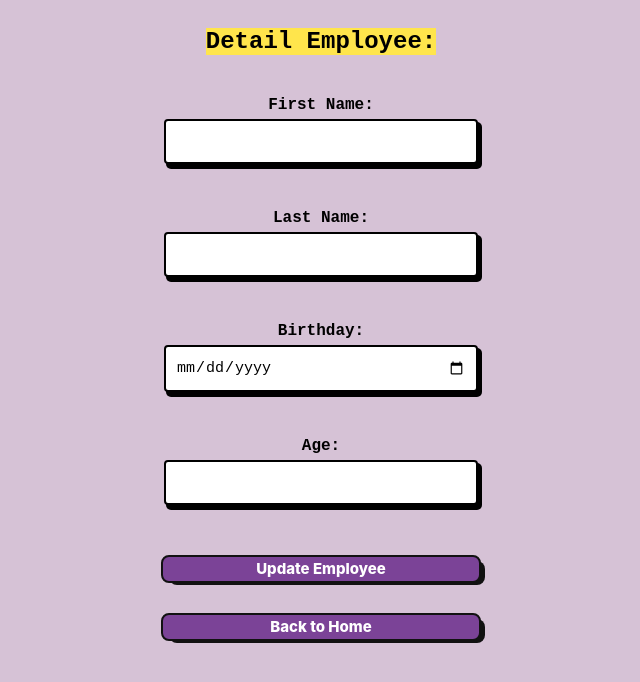
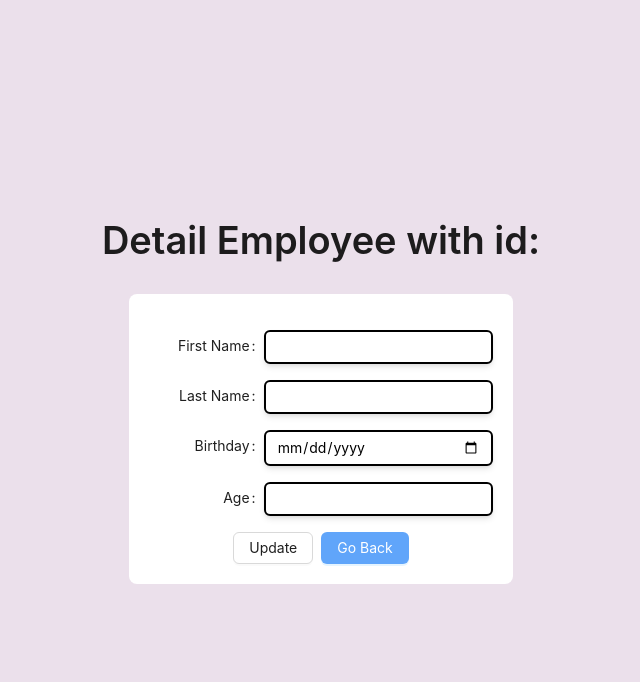
Before and after one commit to yamilms-volenday/practice_training, a Next.js app: page /detailEmployee in a window 1280 px wide. Shown: the top 682 px of the page, without its empty margins (319-959 px from the left). Built offline with nearby package versions, Linux system fonts and the light colour scheme.

Commit message:
design with ant and tailwind almost done

```diff
--- a/package.json
+++ b/package.json
@@ -10,6 +10,7 @@
   },
   "dependencies": {
     "@tanstack/react-query": "^4.35.0",
+    "antd": "^5.9.0",
     "dotenv": "^16.3.1",
     "eslint": "8.49.0",
     "eslint-config-next": "13.4.19",
@@ -21,5 +22,10 @@
     "react-dom": "^18.2.0",
     "react-query": "^3.39.3",
     "yup": "^1.2.0"
+  },
+  "devDependencies": {
+    "autoprefixer": "^10.4.15",
+    "postcss": "^8.4.29",
+    "tailwindcss": "^3.3.3"
   }
 }
--- /dev/null
+++ b/postcss.config.js
@@ -0,0 +1,6 @@
+module.exports = {
+  plugins: {
+    tailwindcss: {},
+    autoprefixer: {},
+  },
+}
--- a/src/component/createForm.js
+++ b/src/component/createForm.js
@@ -1,5 +1,6 @@
 import { useState, useEffect } from 'react';
 import { calculateAge } from '../utils';
+import { Button, Form, Input } from 'antd';
 import * as Yup from 'yup';
 
 export default function CreateForm({ onSubmit }) {
@@ -54,68 +55,64 @@ export default function CreateForm({ onSubmit }) {
 	};
 
 	return (
-		<div className="container-form">
-			<div className="form-area">
-				<form>
-					<div className="form_group">
-						<label className="sub_title" htmlFor="first_name">
-							First Name:
-						</label>
-						<input
-							className="form_style"
-							type="text"
-							id="first_name"
-							name="first_name"
+		<div className="flex flex-col items-center justify-center text-center border-3 rounded-lg p-0 mt-3">
+			<Form layout="horizontal" className="flex flex-col items-stretch justify-center bg-white rounded-lg w-full p-5">
+				<Form.Item label="First Name" labelCol={{ span: 8 }} wrapperCol={{ span: 16 }} className='m-0 mt-4'>
+					<Input
+						className="focus:outline-none border-2 border-black shadow-md rounded-md focus:shadow-sm focus:translate-y-1 text-black"
 						value={newEmployee.first_name}
 						onChange={e => setNewEmployee({ ...newEmployee, first_name: e.target.value })}
 					/>
+				</Form.Item>
+				{errors.first_name && (
+					<div className="flex justify-center">
+						<p className="sub_title text-red-500">{errors.first_name}</p>
 					</div>
-					<div className="form_group">
-						<label className="sub_title" htmlFor="last_name">
-							Last Name:
-						</label>
-						<input
-							className="form_style"
-							type="text"
-							id="last_name"
-							name="last_name"
+				)}
+
+				<Form.Item label="Last Name" labelCol={{ span: 8 }} wrapperCol={{ span: 16 }} className='m-0 mt-4'>
+					<Input
+						className="focus:outline-none border-2 border-black shadow-md rounded-md focus:shadow-sm focus:translate-y-1 text-black"
 						value={newEmployee.last_name}
 						onChange={e => setNewEmployee({ ...newEmployee, last_name: e.target.value })}
 					/>
+				</Form.Item>
+				{errors.last_name && (
+					<div className="flex justify-center">
+						<p className="sub_title text-red-500">{errors.last_name}</p>
 					</div>
-					<div className="form_group">
-						<label className="sub_title" htmlFor="birthday">
-							Birthday:
-						</label>
-						<input
-							className="form_style"
+				)}
+
+				<Form.Item label="Birthday" labelCol={{ span: 8 }} wrapperCol={{ span: 16 }} className='m-0 mt-4'>
+					<Input
 						type="date"
-							id="birthday"
-							name="birthday"
+						className="focus:outline-none border-2 border-black shadow-md rounded-md focus:shadow-sm focus:translate-y-1 text-black"
 						value={newEmployee.birthday}
 						onChange={e => setNewEmployee({ ...newEmployee, birthday: e.target.value })}
 					/>
-					</div>
-					{calculatedAge !== null && (
-						<div className="form_group">
-							<label className="sub_title" htmlFor="birthday">
-								Age:
-							</label>
-							<input className="form_style" type="text" id="age" name="age" value={calculatedAge} />
+				</Form.Item>
+				{errors.birthday && (
+					<div className="flex justify-center">
+						<p className="sub_title text-red-500">{errors.birthday}</p>
 					</div>
 				)}
-					<div>
-						{errors.first_name && <p className="sub_title">{errors.first_name}</p>}
-						{errors.last_name && <p className="sub_title">{errors.last_name}</p>}
-						{errors.birthday && <p className="sub_title">{errors.birthday}</p>}
+
+				{calculatedAge !== null && (
+					<div className="flex justify-center">
+						<p className="font-bold text-purple-900 mt-4">{`Your age is: ${calculatedAge}`}</p>
 					</div>
-					<div>
-						<button className="employee-buttons btn" type="button" onClick={handleSubmit}>
+				)}
+
+				<Form.Item wrapperCol={{ span: 24 }} className="flex justify-center m-0 mt-4">
+					<Button
+						type="primary"
+						htmlType="submit"
+						className="text-white bg-blue-400 hover:bg-blue-500"
+						onClick={handleSubmit}>
 						Create
-						</button>
-					</div>
-				</form>
-			</div>
+					</Button>
+				</Form.Item>
+			</Form>
 		</div>
 	);
 }
--- a/src/pages/detailEmployee.js
+++ b/src/pages/detailEmployee.js
@@ -2,6 +2,8 @@ import React, { useState, useEffect } from 'react';
 import { useRouter } from 'next/router';
 import { useQuery, useMutation, useQueryClient } from 'react-query';
 import * as Yup from 'yup';
+import { Typography, Button, Input, Form } from 'antd';
+const { Title } = Typography;
 
 export default function DetailEmployee() {
 	const router = useRouter();
@@ -151,70 +153,82 @@ export default function DetailEmployee() {
 	}
 
 	return (
-		<div className="container-form">
-			<h1 className="title">Detail Employee: {id}</h1>
-			<div className="form-area">
-				<form className="create-form">
-					<div className="form_group">
-						<label className="sub_title" htmlFor="first_name">
-							First Name:
-						</label>
-						<input
-							className="form_style"
-							type="text"
-							name="first_name"
+		<div className="flex flex-col items-center justify-center text-center h-full">
+			<Title className="title">Detail Employee with id: {id}</Title>
+			<div className="flex flex-col items-center justify-center text-center border-3 rounded-lg p-0 mt-3">
+				<Form
+					layout="horizontal"
+					className="flex flex-col items-stretch justify-center bg-white rounded-lg w-full p-5">
+					<Form.Item label="First Name" labelCol={{ span: 8 }} wrapperCol={{ span: 16 }} className="m-0 mt-4">
+						<Input
+							className="focus:outline-none border-2 border-black shadow-md rounded-md focus:shadow-sm focus:translate-y-1 text-black "
 							value={formData.first_name}
 							onChange={handleChange}
+							name='first_name'
 						/>
-					</div>
-					<div className="form_group">
-						<label className="sub_title" htmlFor="last_name">
-							Last Name:
-						</label>
-						<input
-							className="form_style"
-							name="last_name"
-							type="text"
+					</Form.Item>
+					{errors.first_name && (
+						<div className="flex justify-center">
+							<p className="sub_title text-red-500">{errors.first_name}</p>
+						</div>
+					)}
+
+					<Form.Item label="Last Name" labelCol={{ span: 8 }} wrapperCol={{ span: 16 }} className="m-0 mt-4">
+						<Input
+							className="focus:outline-none border-2 border-black shadow-md rounded-md focus:shadow-sm focus:translate-y-1 text-black"
 							value={formData.last_name}
 							onChange={handleChange}
+							name='last_name'
 						/>
-					</div>
-					<div className="form_group">
-						<label className="sub_title" htmlFor="birthday">
-							Birthday:
-						</label>
-						<input
-							className="form_style"
-							name="birthday"
+					</Form.Item>
+					{errors.last_name && (
+						<div className="flex justify-center">
+							<p className="sub_title text-red-500">{errors.last_name}</p>
+						</div>
+					)}
+
+					<Form.Item label="Birthday" labelCol={{ span: 8 }} wrapperCol={{ span: 16 }} className="m-0 mt-4">
+						<Input
 							type="date"
+							className="focus:outline-none border-2 border-black shadow-md rounded-md focus:shadow-sm focus:translate-y-1 text-black"
 							value={formData.birthday}
 							onChange={handleChange}
+							name='birthday'
 						/>
+					</Form.Item>
+					{errors.birthday && (
+						<div className="flex justify-center">
+							<p className="sub_title text-red-500">{errors.birthday}</p>
+						</div>
+					)}
+					<Form.Item label="Age" labelCol={{ span: 8 }} wrapperCol={{ span: 16 }} className="m-0 mt-4">
+						<Input
+							type="text"
+							className="focus:outline-none border-2 border-black shadow-md rounded-md focus:shadow-sm focus:translate-y-1 text-black"
+							value={formData.age}
+							readOnly
+						/>
+					</Form.Item>
+					<div className='flex justify-center'>
+						<Form.Item wrapperCol={{ span: 24 }} className="flex justify-center m-0 mt-4 mr-1">
+							<Button
+								type="default"
+								htmlType="submit"
+								onClick={handleUpdate}>
+								Update
+							</Button>
+						</Form.Item>
+						<Form.Item wrapperCol={{ span: 24 }} className="flex justify-center m-0 mt-4 ml-1">
+							<Button
+								type="primary"
+								htmlType="submit"
+								className="text-white bg-blue-400 hover:bg-blue-500"
+								onClick={handleBackHome}>
+								Go Back
+							</Button>
+						</Form.Item>
 					</div>
-					<div className="form_group">
-						<label className="sub_title" htmlFor="birthday">
-							Age:
-						</label>
-						<input
-							className="form_style"
-							name="age"
-							readOnly
-							value={formData.age}
-							onChange={handleChange}
-						/>
-					</div>
-					{errors.first_name && <p className="sub_title">{errors.first_name}</p>}
-					{errors.last_name && <p className="sub_title">{errors.last_name}</p>}
-					{errors.birthday && <p className="sub_title">{errors.birthday}</p>}
-					<div>
-						<button className="employee-buttons btn" onClick={handleUpdate}>
-							Update Employee
-						</button>
-						<button className="employee-buttons btn" onClick={handleBackHome}>
-							Back to Home
-						</button>
-					</div>
-				</form>
+				</Form>
 			</div>
 		</div>
 	);
--- a/src/styles/globals.css
+++ b/src/styles/globals.css
@@ -1,234 +1,15 @@
+@tailwind base;
+@tailwind components;
+@tailwind utilities;
+
 body{
-  background-color: hsl(300, 20%, 80%, 1);
+  background-color: hsl(300, 20%, 90%, 1);
   color: #fff;
   font-family: 'Courier New', Courier, monospace;
 }
-
-.header {
-  position: relative;
-  display: inline-block;
+#__next{
+  height: 100vh;
 }
-
-.header::before {
-  content: "";
-  position: absolute;
-  top: 0;
-  left: 0;
-  right: 0;
-  bottom: 0;
-  z-index: -1;
-  background-color: #ffe54c;
+.ant-form-item-label {
+  width: 100px !important;
 }
-
-.canva{
-  display: flex;
-}
-.container {
-  color: #000;
-  display: flex;
-  flex-direction: column;
-  align-items: center;
-  justify-content: space-around;
-}
-
-.get-list {
-  display: grid;
-  grid-template-columns: repeat(3, 1fr);
-  gap: 1em;
-  align-items: center;
-  justify-content: space-around;
-  height: 50vh;
-  padding: 0;
-  width: 60%;
-  height: auto;
-}
-
-.get-list li{
-  list-style: none;
-  width: 100%;
-  display: flex;
-  flex-direction: column;
-  align-items: center;
-  justify-content: space-around;
-}
-
-.container-buttons{
-  display: flex;
-  margin-top: 0.5rem;
-}
-
-.form-button{
-  margin: 0 auto;
-}
-
-.form-button {
-  font-size: 16px;
-  border-radius: 8px;
-  font-weight: 200;
-  letter-spacing: 1px;
-  padding: 13px 20px 13px;
-  margin-top: 1rem;;
-  outline: 0;
-  border: 2px solid black;
-  cursor: pointer;
-  position: relative;
-  background-color: rgba(0, 0, 0, 0);
-  user-select: none;
-  -webkit-user-select: none;
-  touch-action: manipulation;
-}
-
-.form-button:after {
-  content: "";
-  background-color: #ffe54c;
-  border-radius: 8px;
-  width: 100%;
-  z-index: -1;
-  position: absolute;
-  height: 100%;
-  top: 7px;
-  left: 7px;
-  transition: 0.2s;
-}
-
-.form-button:hover:after {
-  top: 0px;
-  left: 0px;
-}
-
-@media (min-width: 768px) {
-  .form-button {
-    padding: 13px 50px 13px;
-  }
-}
-
-.employee-buttons {
-  align-items: center;
-  margin: 0 0.5rem;
-  background-color: #fee6e3;
-  border: 2px solid #111;
-  border-radius: 8px;
-  box-sizing: border-box;
-  color: #111;
-  cursor: pointer;
-  display: flex;
-  font-family: Inter,sans-serif;
-  font-size: 16px;
-  height: 24px;
-  justify-content: center;
-  line-height: 24px;
-  max-width: 100%;
-  padding: 0 1rem;
-  position: relative;
-  text-align: center;
-  text-decoration: none;
-  user-select: none;
-  -webkit-user-select: none;
-  touch-action: manipulation;
-}
-
-.employee-buttons:after {
-  background-color: #111;
-  border-radius: 8px;
-  content: "";
-  display: block;
-  height: 24px;
-  left: 0;
-  width: 100%;
-  position: absolute;
-  top: -2px;
-  transform: translate(6px, 6px);
-  transition: transform .2s ease-out;
-  z-index: -1;
-}
-
-.employee-buttons:hover:after {
-  transform: translate(0, 0);
-}
-
-.employee-buttons:active {
-  background-color: #ffdeda;
-  outline: 0;
-}
-
-.employee-buttons:hover {
-  outline: 0;
-}
-
-.container-form{
-  display: flex;
-  align-items: center;
-  justify-content: center;
-  flex-direction: column;
-  text-align: center;
-}
-
-.form_area{
-  display: flex;
-  justify-content: center;
-  align-items: center;
-  flex-direction: column;
-  background-color: #fff;
-  height: auto;
-  width: auto;
-  border-radius: 20px;
-  box-shadow: 30px 35px 2px #52206b;
-}
-
-.create-form{
-  display: flex;
-  flex-direction: column;
-  align-items: center;
-}
-
-.title{
-  color: #000;
-  background-color: #ffe54c;
-  font-weight: 900;
-  font-size: 1.5em;
-  margin-top: 20px;
-}
-
-.sub_title{
-  font-weight: 600;
-  margin: 5px 0;
-  color: #000;
-}
-
-.form_group{
-  display: flex;
-  flex-direction: column;
-  align-items: center;
-  margin: 20px;
-}
-
-.form_style{
-  outline: none;
-  border: 2px solid #000;
-  box-shadow: 3px 4px 0px 1px #000;
-  width: 290px;
-  padding: 12px 10px;
-  border-radius: 4px;
-  font-size: 15px;
-}
-
-.form_style:focus, .btn:focus{
-  transform: translateY(4px);
-  box-shadow: 1px 2px 0px 0px #000;
-}
-
-.btn{
-  margin: 30px auto;
-  font-size: 15px;
-  width: 20rem;
-  padding: 12px 10px;
-  background: #7b4397;
-  font-weight: 800;
-  color: #fff;
-}
-
-@media (prefers-color-scheme: dark) {
-  html {
-    color-scheme: dark;
-  }
-}
--- /dev/null
+++ b/tailwind.config.js
@@ -0,0 +1,15 @@
+/** @type {import('tailwindcss').Config} */
+module.exports = {
+  content: [
+    "./app/**/*.{js,ts,jsx,tsx,mdx}",
+    "./pages/**/*.{js,ts,jsx,tsx,mdx}",
+    "./components/**/*.{js,ts,jsx,tsx,mdx}",
+
+    // Or if using `src` directory:
+    "./src/**/*.{js,ts,jsx,tsx,mdx}",
+  ],
+  theme: {
+    extend: {},
+  },
+  plugins: [],
+}
```
Also changed, not shown: src/pages/index.js (+39 -22 lines), 2 other files (tests, documents, lock files or other folders). Lines whose indentation alone changed are shown as unchanged.
